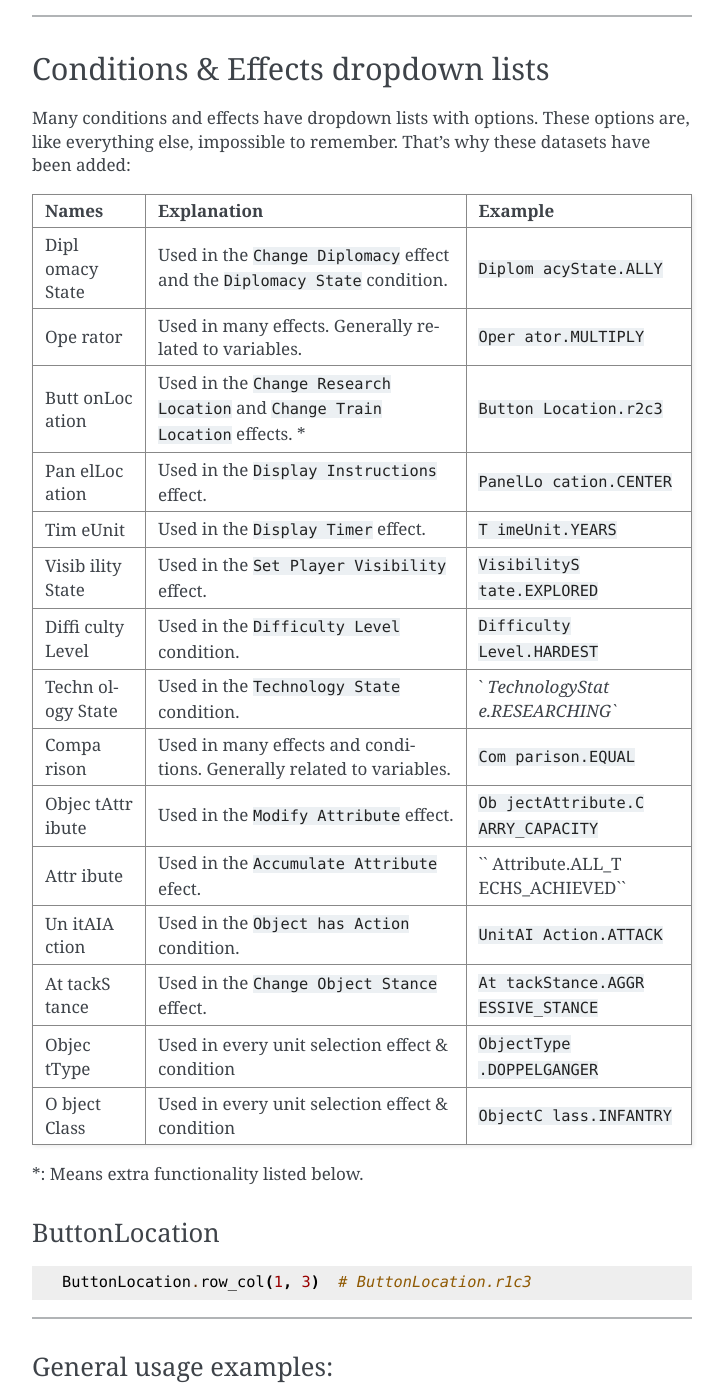
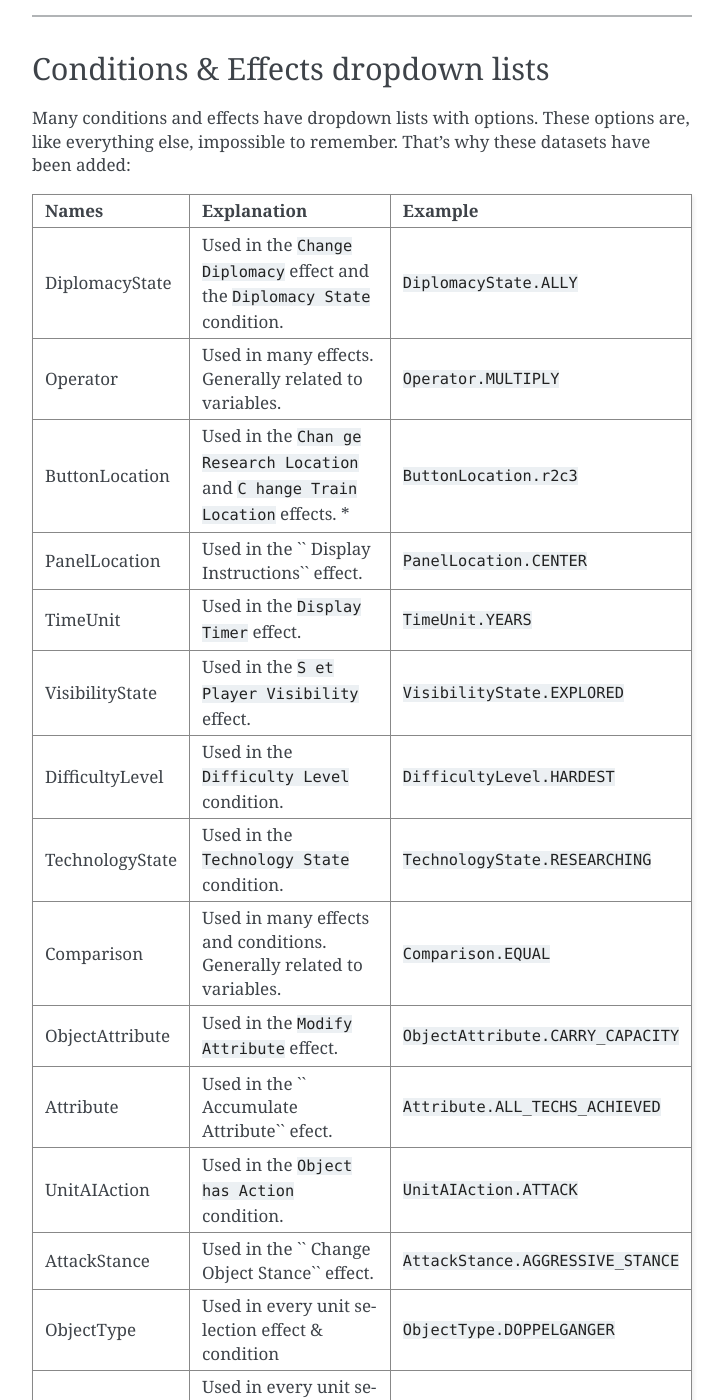
Before and after one commit to KSneijders/AoE2ScenarioParser, a Sphinx documentation site: the page built from docs/source/examples/datasets.rst, in a window 1280 px wide and 1400 px high, scrolled down 1458 px. Shown: the whole window, without its empty margins (388-1112 px from the left). Built offline with Sphinx 7.4.7, drawn with Linux system fonts in a browser that asks for light colours; some of the changed text lies outside the part shown.

Commit message:
Fix to datasets.rst

```diff
--- a/docs/source/examples/datasets.rst
+++ b/docs/source/examples/datasets.rst
@@ -93,65 +93,80 @@ Many conditions and effects have dropdown lists with options. These
 options are, like everything else, impossible to remember. That’s why
 these datasets have been added:
 
-+-------+-------------------------------------------+-----------------+
-| Names | Explanation                               | Example         |
-+=======+===========================================+=================+
-| Dipl  | Used in the ``Change Diplomacy`` effect   | ``Diplom        |
-| omacy | and the ``Diplomacy State`` condition.    | acyState.ALLY`` |
-| State |                                           |                 |
-+-------+-------------------------------------------+-----------------+
-| Ope   | Used in many effects. Generally related   | ``Oper          |
-| rator | to variables.                             | ator.MULTIPLY`` |
-+-------+-------------------------------------------+-----------------+
-| Butt  | Used in the ``Change Research Location``  | ``Button        |
-| onLoc | and ``Change Train Location`` effects. \* | Location.r2c3`` |
-| ation |                                           |                 |
-+-------+-------------------------------------------+-----------------+
-| Pan   | Used in the ``Display Instructions``      | ``PanelLo       |
-| elLoc | effect.                                   | cation.CENTER`` |
-| ation |                                           |                 |
-+-------+-------------------------------------------+-----------------+
-| Tim   | Used in the ``Display Timer`` effect.     | ``T             |
-| eUnit |                                           | imeUnit.YEARS`` |
-+-------+-------------------------------------------+-----------------+
-| Visib | Used in the ``Set Player Visibility``     | ``VisibilityS   |
-| ility | effect.                                   | tate.EXPLORED`` |
-| State |                                           |                 |
-+-------+-------------------------------------------+-----------------+
-| Diffi | Used in the ``Difficulty Level``          | ``Difficulty    |
-| culty | condition.                                | Level.HARDEST`` |
-| Level |                                           |                 |
-+-------+-------------------------------------------+-----------------+
-| Techn | Used in the ``Technology State``          | `               |
-| ology | condition.                                | `TechnologyStat |
-| State |                                           | e.RESEARCHING`` |
-+-------+-------------------------------------------+-----------------+
-| Compa | Used in many effects and conditions.      | ``Com           |
-| rison | Generally related to variables.           | parison.EQUAL`` |
-+-------+-------------------------------------------+-----------------+
-| Objec | Used in the ``Modify Attribute`` effect.  | ``Ob            |
-| tAttr |                                           | jectAttribute.C |
-| ibute |                                           | ARRY_CAPACITY`` |
-+-------+-------------------------------------------+-----------------+
-| Attr  | Used in the ``Accumulate Attribute``      | ``              |
-| ibute | efect.                                    | Attribute.ALL_T |
-|       |                                           | ECHS_ACHIEVED`` |
-+-------+-------------------------------------------+-----------------+
-| Un    | Used in the ``Object has Action``         | ``UnitAI        |
-| itAIA | condition.                                | Action.ATTACK`` |
-| ction |                                           |                 |
-+-------+-------------------------------------------+-----------------+
-| At    | Used in the ``Change Object Stance``      | ``At            |
-| tackS | effect.                                   | tackStance.AGGR |
-| tance |                                           | ESSIVE_STANCE`` |
-+-------+-------------------------------------------+-----------------+
-| Objec | Used in every unit selection effect &     | ``ObjectType    |
-| tType | condition                                 | .DOPPELGANGER`` |
-+-------+-------------------------------------------+-----------------+
-| O     | Used in every unit selection effect &     | ``ObjectC       |
-| bject | condition                                 | lass.INFANTRY`` |
-| Class |                                           |                 |
-+-------+-------------------------------------------+-----------------+
++-----------------+------------------------+---------------------------------------+
+| Names           | Explanation            | Example                               |
++=================+========================+=======================================+
+| DiplomacyState  | Used in the            | ``DiplomacyState.ALLY``               |
+|                 | ``Change Diplomacy``   |                                       |
+|                 | effect and the         |                                       |
+|                 | ``Diplomacy State``    |                                       |
+|                 | condition.             |                                       |
++-----------------+------------------------+---------------------------------------+
+| Operator        | Used in many effects.  | ``Operator.MULTIPLY``                 |
+|                 | Generally related to   |                                       |
+|                 | variables.             |                                       |
++-----------------+------------------------+---------------------------------------+
+| ButtonLocation  | Used in the            | ``ButtonLocation.r2c3``               |
+|                 | ``Chan                 |                                       |
+|                 | ge Research Location`` |                                       |
+|                 | and                    |                                       |
+|                 | ``C                    |                                       |
+|                 | hange Train Location`` |                                       |
+|                 | effects. \*            |                                       |
++-----------------+------------------------+---------------------------------------+
+| PanelLocation   | Used in the            | ``PanelLocation.CENTER``              |
+|                 | ``                     |                                       |
+|                 | Display Instructions`` |                                       |
+|                 | effect.                |                                       |
++-----------------+------------------------+---------------------------------------+
+| TimeUnit        | Used in the            | ``TimeUnit.YEARS``                    |
+|                 | ``Display Timer``      |                                       |
+|                 | effect.                |                                       |
++-----------------+------------------------+---------------------------------------+
+| VisibilityState | Used in the            | ``VisibilityState.EXPLORED``          |
+|                 | ``S                    |                                       |
+|                 | et Player Visibility`` |                                       |
+|                 | effect.                |                                       |
++-----------------+------------------------+---------------------------------------+
+| DifficultyLevel | Used in the            | ``DifficultyLevel.HARDEST``           |
+|                 | ``Difficulty Level``   |                                       |
+|                 | condition.             |                                       |
++-----------------+------------------------+---------------------------------------+
+| TechnologyState | Used in the            | ``TechnologyState.RESEARCHING``       |
+|                 | ``Technology State``   |                                       |
+|                 | condition.             |                                       |
++-----------------+------------------------+---------------------------------------+
+| Comparison      | Used in many effects   | ``Comparison.EQUAL``                  |
+|                 | and conditions.        |                                       |
+|                 | Generally related to   |                                       |
+|                 | variables.             |                                       |
++-----------------+------------------------+---------------------------------------+
+| ObjectAttribute | Used in the            | ``ObjectAttribute.CARRY_CAPACITY``    |
+|                 | ``Modify Attribute``   |                                       |
+|                 | effect.                |                                       |
++-----------------+------------------------+---------------------------------------+
+| Attribute       | Used in the            | ``Attribute.ALL_TECHS_ACHIEVED``      |
+|                 | ``                     |                                       |
+|                 | Accumulate Attribute`` |                                       |
+|                 | efect.                 |                                       |
++-----------------+------------------------+---------------------------------------+
+| UnitAIAction    | Used in the            | ``UnitAIAction.ATTACK``               |
+|                 | ``Object has Action``  |                                       |
+|                 | condition.             |                                       |
++-----------------+------------------------+---------------------------------------+
+| AttackStance    | Used in the            | ``AttackStance.AGGRESSIVE_STANCE``    |
+|                 | ``                     |                                       |
+|                 | Change Object Stance`` |                                       |
+|                 | effect.                |                                       |
++-----------------+------------------------+---------------------------------------+
+| ObjectType      | Used in every unit     | ``ObjectType.DOPPELGANGER``           |
+|                 | selection effect &     |                                       |
+|                 | condition              |                                       |
++-----------------+------------------------+---------------------------------------+
+| ObjectClass     | Used in every unit     | ``ObjectClass.INFANTRY``              |
+|                 | selection effect &     |                                       |
+|                 | condition              |                                       |
++-----------------+------------------------+---------------------------------------+
 
 \*: Means extra functionality listed below.
 
```
